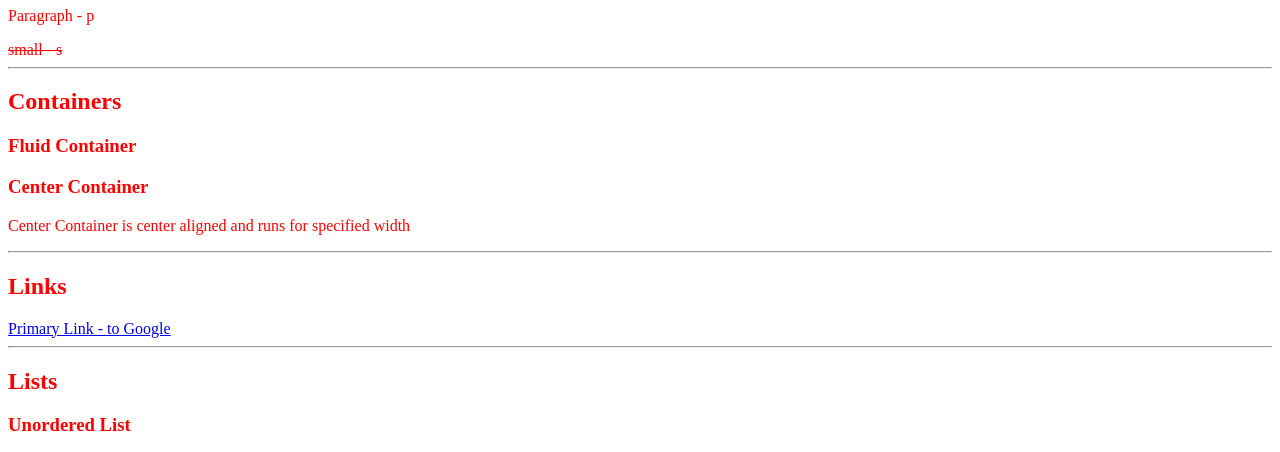
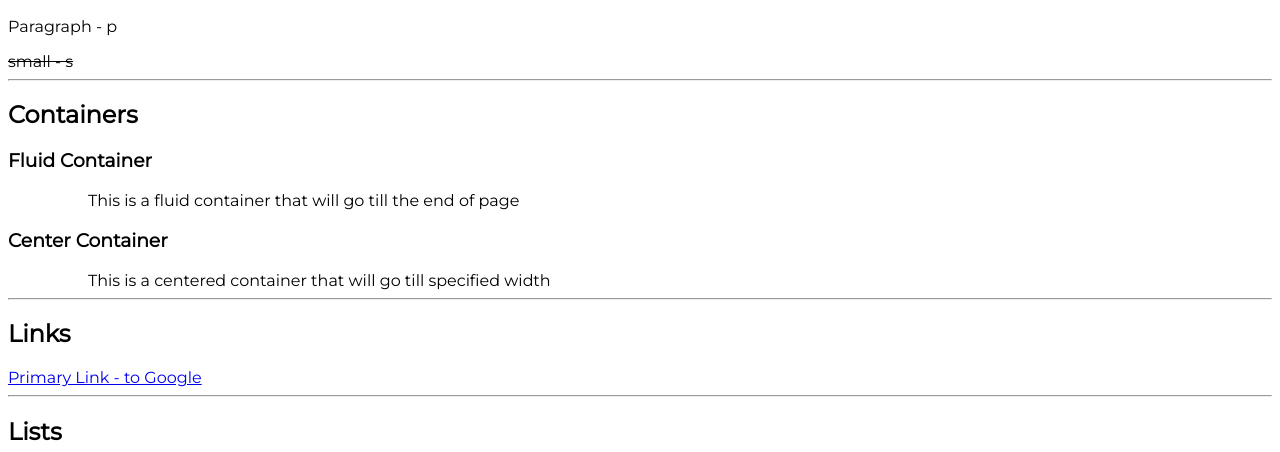
Before and after one commit to ajaykmrgarg/AdarshBalika, a plain HTML site: page index.html in a window 1280 px wide. Shown: the part 309-761 px from the top of the page. Drawn offline with Linux system fonts and the light colour scheme.

Commit message:
containers

```diff
--- a/index.html
+++ b/index.html
@@ -1,5 +1,6 @@
 <!DOCTYPE html>
 <html lang="en">
+
 <head>
     <meta charset="UTF-8">
     <meta name="viewport" content="width=device-width, initial-scale=1.0">
@@ -23,8 +24,10 @@
     <h1 id="libraryHeader">This is the component library</h1>
 
     <p class="para"> I plan to use this library for all my projects</p>
-    <br> <!--empty line-->
-    <hr> <!--line  -->
+    <br>
+    <!--empty line-->
+    <hr>
+    <!--line  -->
 
 
     <h2>Typography</h2>
@@ -32,18 +35,24 @@
     <h2>H2</h2>
     <p>Paragraph - p</p>
     <s>small - s</s>
-    <hr> <!--line  -->
+    <hr>
+    <!--line  -->
 
     <h2>Containers</h2>
 
     <h3>Fluid Container</h3>
+    <div class="container">This is a fluid container that will go till the end of page</div>
+
     <h3>Center Container</h3>
-    <p>Center Container is center aligned and runs for specified width</p>
-    <hr> <!--line  -->
+    <div class="container container-center">This is a centered  container that will go till specified width</div>
+
+    <hr>
+    <!--line  -->
 
     <h2>Links</h2>
     <a href="www.google.com">Primary Link - to Google</a>
-    <hr> <!--line  -->
+    <hr>
+    <!--line  -->
 
     <h2>Lists</h2>
     <h3>Unordered List</h3>
@@ -66,7 +75,8 @@
         <li>Reverse ordered Item 2</li>
         <li>Reverse ordered Item 3</li>
     </ul>
-    <hr> <!--line  -->
+    <hr>
+    <!--line  -->
 
     <h2>Nav</h2>
     <nav>
@@ -79,7 +89,8 @@
             </li>
         </ul>
     </nav>
-    <hr> <!--line  -->
+    <hr>
+    <!--line  -->
 
     <h2>Image</h2>
     <header>
@@ -89,4 +100,5 @@
     <!--
     <div style="height: 20vh;"></div> <!--Padding at the bottom of the page  -->
 </body>
+
 </html>
--- a/styles.css
+++ b/styles.css
@@ -1,4 +1,4 @@
-body{
+/* body{
     color: red;
 }
 h1{
@@ -9,4 +9,21 @@ h1{
 }
 .para{
     color: blue;
+} */
+
+@import url('https://fonts.googleapis.com/css2?family=Montserrat&display=swap');
+
+body{
+    font-family:'Montserrat',sans-serif
 }
+
+/*containers*/
+.container{
+    padding-left: 5rem;
+    padding-right: 1rem;
+}
+
+.container-center{
+    max-width: 2000px;
+    margin: auto;
+}
```
Lines whose indentation alone changed are shown as unchanged.
